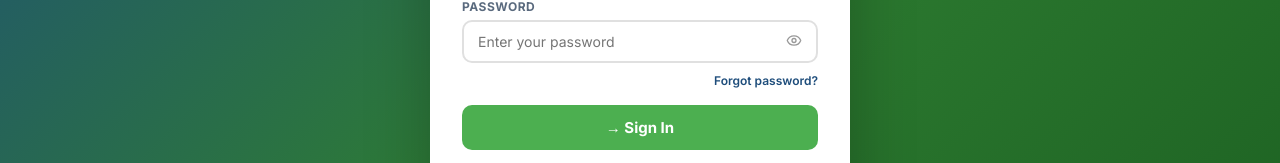
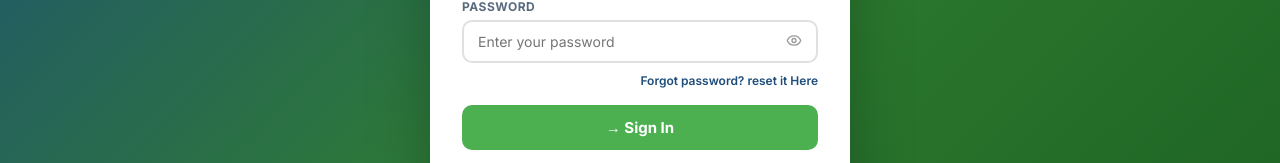
Before and after one commit to blaise98-dev/farmcareservices, a React (Vite) app in the folder webapp/frontend/: page /login in a window 1280 px wide. Shown: the part 381-544 px from the top of the page. Built offline with nearby package versions, Linux system fonts and the light colour scheme; no server answers.

Commit message:
Test ci/cd

```diff
--- a/webapp/frontend/src/pages/Login.jsx
+++ b/webapp/frontend/src/pages/Login.jsx
@@ -138,7 +138,7 @@ export default function Login() {
                   to="/forgot-password"
                   style={{ fontSize: 12, color: '#1E4D7B', textDecoration: 'none', fontWeight: 600 }}
                 >
-                  Forgot password?
+                  Forgot password? reset it Here
                 </Link>
               </div>
             </div>
```
